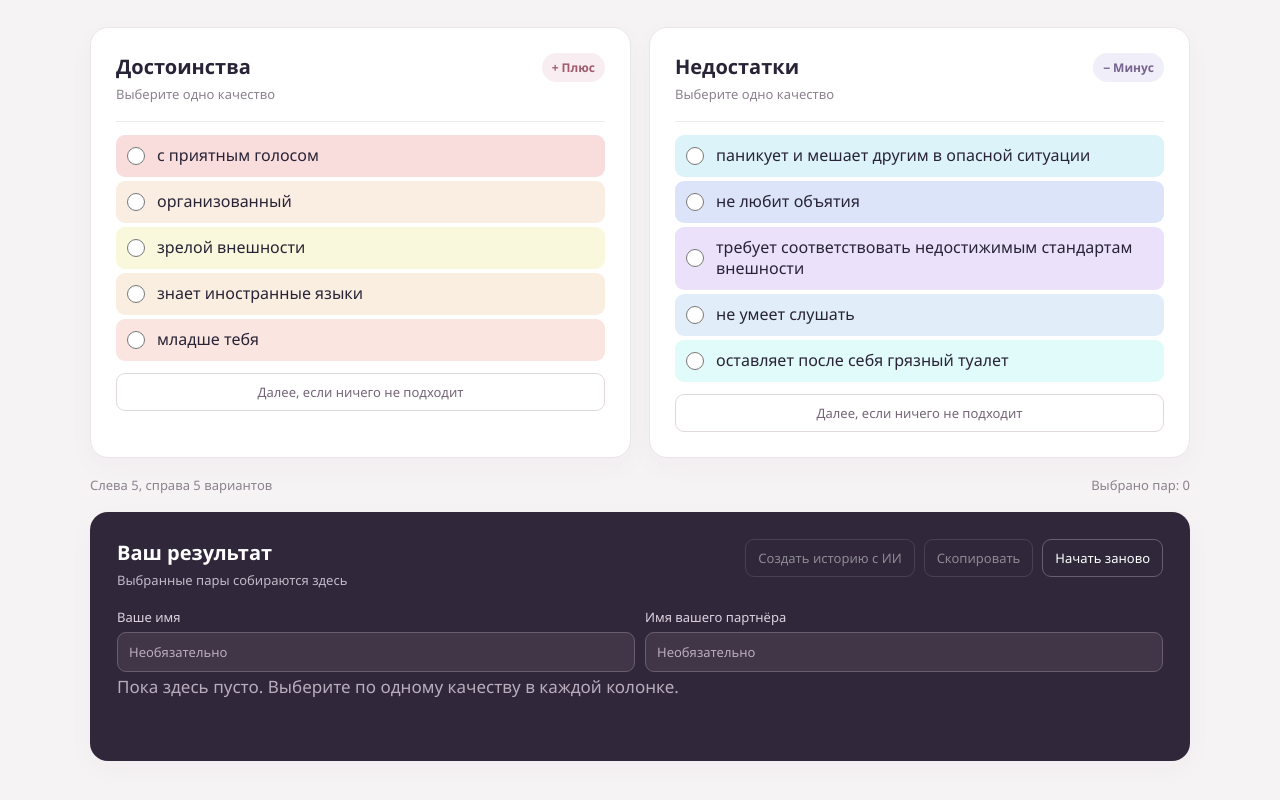
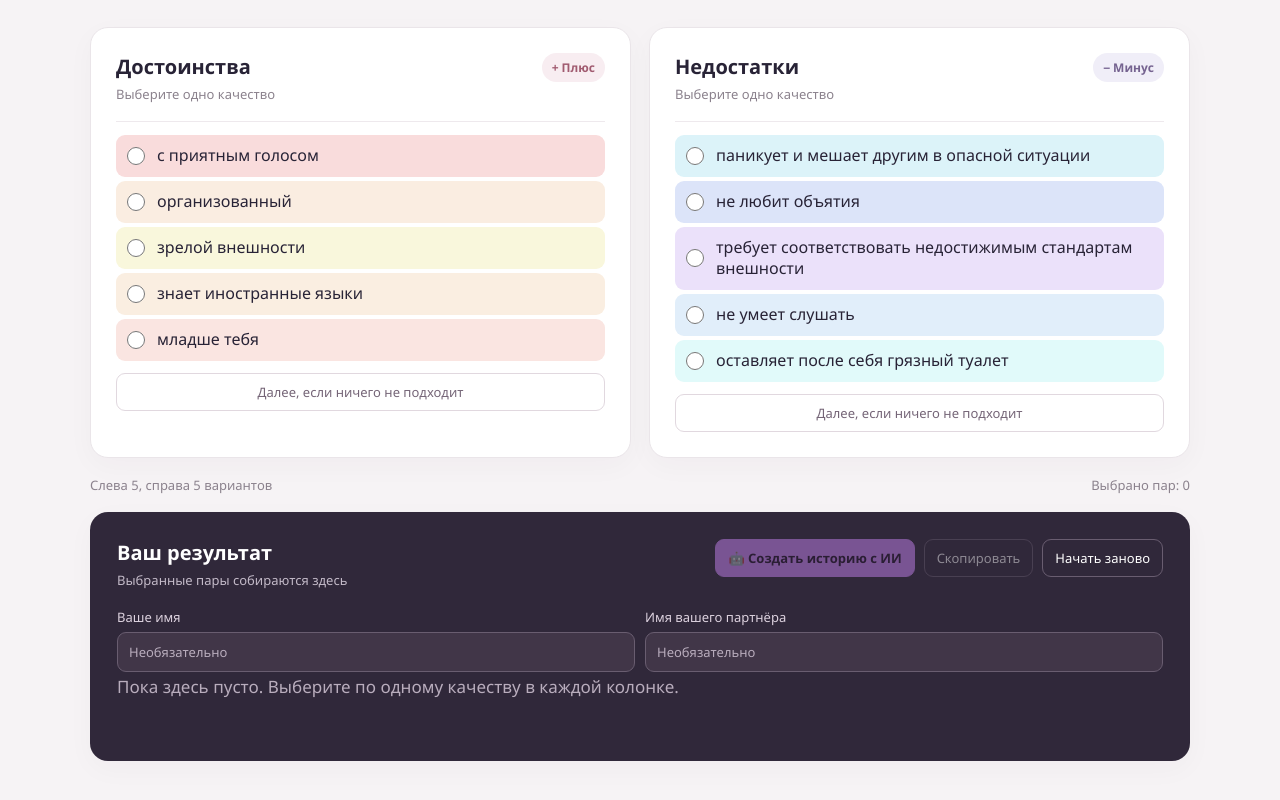
Before and after one commit to Anton890304/Craft_Your_Partner, a plain HTML site: page man.html in a window 1280 px wide. Shown: the part 232-1032 px from the top of the page. Drawn offline with Linux system fonts and the light colour scheme.

Commit message:
Highlight AI story button

```diff
--- a/man.html
+++ b/man.html
@@ -43,6 +43,8 @@
     button { border: 1px solid #695d70; color: white; background: transparent; border-radius: 9px; padding: 9px 12px; font: inherit; font-size: 13px; cursor: pointer; }
     button:hover { background: #493e50; }
     button:disabled { opacity: .45; cursor: default; }
+    #story { background: #d38bff; border-color: #d38bff; color: #24122d; font-weight: 700; }
+    #story:hover:not(:disabled) { background: #e0aaff; border-color: #e0aaff; }
     .names { display: flex; flex-wrap: wrap; gap: 10px; margin-top: 18px; }
     .names label { display: grid; gap: 6px; flex: 1 1 160px; color: #ddd2df; font-size: 13px; }
     .names input { width: 100%; height: auto; min-height: 40px; padding: 9px 11px; border: 1px solid #695d70; border-radius: 9px; background: #413648; color: white; font: inherit; }
@@ -85,7 +87,7 @@
   </div>
   <div class="progress"><span id="progress"></span><span id="pairs-count"></span></div>
   <section class="card result" aria-labelledby="result-title">
-    <div class="result-head"><div><h2 id="result-title">Ваш результат</h2><p class="hint">Выбранные пары собираются здесь</p></div><div class="actions"><button id="story" type="button" disabled>Создать историю с ИИ</button><button id="copy" type="button" disabled>Скопировать</button><button id="restart" type="button">Начать заново</button></div></div>
+    <div class="result-head"><div><h2 id="result-title">Ваш результат</h2><p class="hint">Выбранные пары собираются здесь</p></div><div class="actions"><button id="story" type="button" disabled>🤖 Создать историю с ИИ</button><button id="copy" type="button" disabled>Скопировать</button><button id="restart" type="button">Начать заново</button></div></div>
     <div class="names"><label>Ваше имя <input id="your-name" type="text" maxlength="80" placeholder="Необязательно" autocomplete="given-name"></label><label>Имя вашего партнёра <input id="partner-name" type="text" maxlength="80" placeholder="Необязательно" autocomplete="off"></label></div>
     <div id="result" class="result-text empty" aria-live="polite">Пока здесь пусто. Выберите по одному качеству в каждой колонке.</div>
     <p class="status" id="status" role="status"></p>
```
Also changed, not shown: woman.html (+3 -1 lines).
